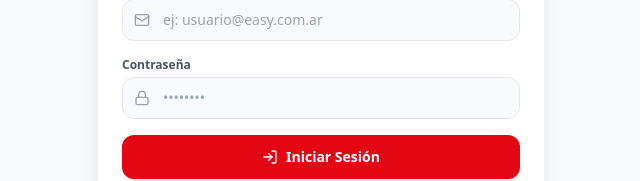
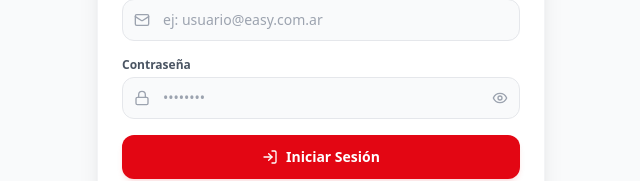
Before and after one commit to jochurru/fichas-tecnicas-EasyCencosud, a React (Vite) app in the folder mobile/: page / in a window 1280 px wide. Shown: the part 440-621 px from the top of the page, without its empty margins (319-959 px from the left). Built offline with nearby package versions, Linux system fonts and the light colour scheme.

Commit message:
feat: agregar boton de ojo para mostrar/ocultar contraseña en pantalla de login

```diff
--- a/mobile/src/components/WelcomeLogin.jsx
+++ b/mobile/src/components/WelcomeLogin.jsx
@@ -1,5 +1,5 @@
 import React, { useState } from 'react';
-import { Mail, Lock, ShieldAlert, LogIn, Activity, ExternalLink } from 'lucide-react';
+import { Mail, Lock, ShieldAlert, LogIn, Activity, ExternalLink, Eye, EyeOff } from 'lucide-react';
 import { API_BASE_URL } from '../config';
 
 export default function WelcomeLogin({ onLoginSuccess }) {
@@ -8,6 +8,7 @@ export default function WelcomeLogin({ onLoginSuccess }) {
   const [loading, setLoading] = useState(false);
   const [errorMsg, setErrorMsg] = useState('');
   const [ssoSimulated, setSsoSimulated] = useState(false);
+  const [showPassword, setShowPassword] = useState(false);
 
   const handleStandardSubmit = async (e) => {
     e.preventDefault();
@@ -126,13 +127,24 @@ export default function WelcomeLogin({ onLoginSuccess }) {
                       <Lock className="w-4 h-4" />
                     </span>
                     <input
-                      type="password"
+                      type={showPassword ? "text" : "password"}
                       required
                       placeholder="••••••••"
                       value={password}
                       onChange={(e) => setPassword(e.target.value)}
-                      className="w-full bg-gray-50 border border-gray-200 rounded-xl pl-10 pr-3 py-2.5 text-sm focus:outline-none focus:ring-2 focus:ring-easy-red focus:bg-white focus:border-transparent transition-all"
+                      className="w-full bg-gray-50 border border-gray-200 rounded-xl pl-10 pr-10 py-2.5 text-sm focus:outline-none focus:ring-2 focus:ring-easy-red focus:bg-white focus:border-transparent transition-all"
                     />
+                    <button
+                      type="button"
+                      onClick={() => setShowPassword(!showPassword)}
+                      className="absolute inset-y-0 right-0 flex items-center pr-3 text-gray-400 hover:text-gray-600 focus:outline-none"
+                    >
+                      {showPassword ? (
+                        <EyeOff className="w-4 h-4" />
+                      ) : (
+                        <Eye className="w-4 h-4" />
+                      )}
+                    </button>
                   </div>
                 </div>
 
```
